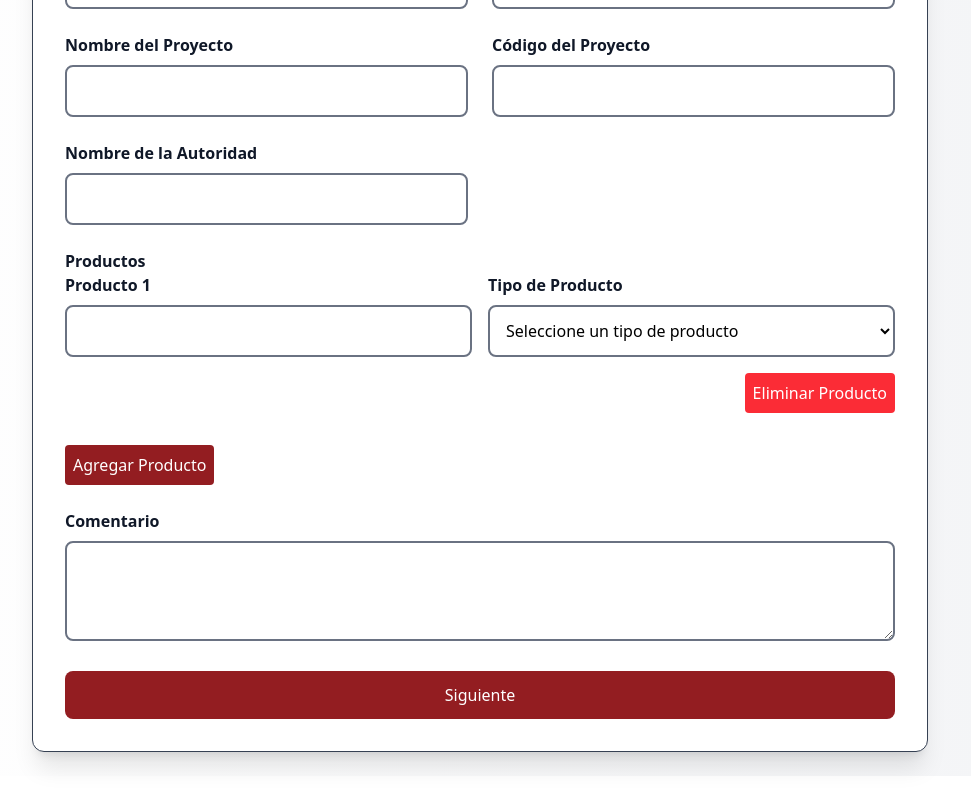
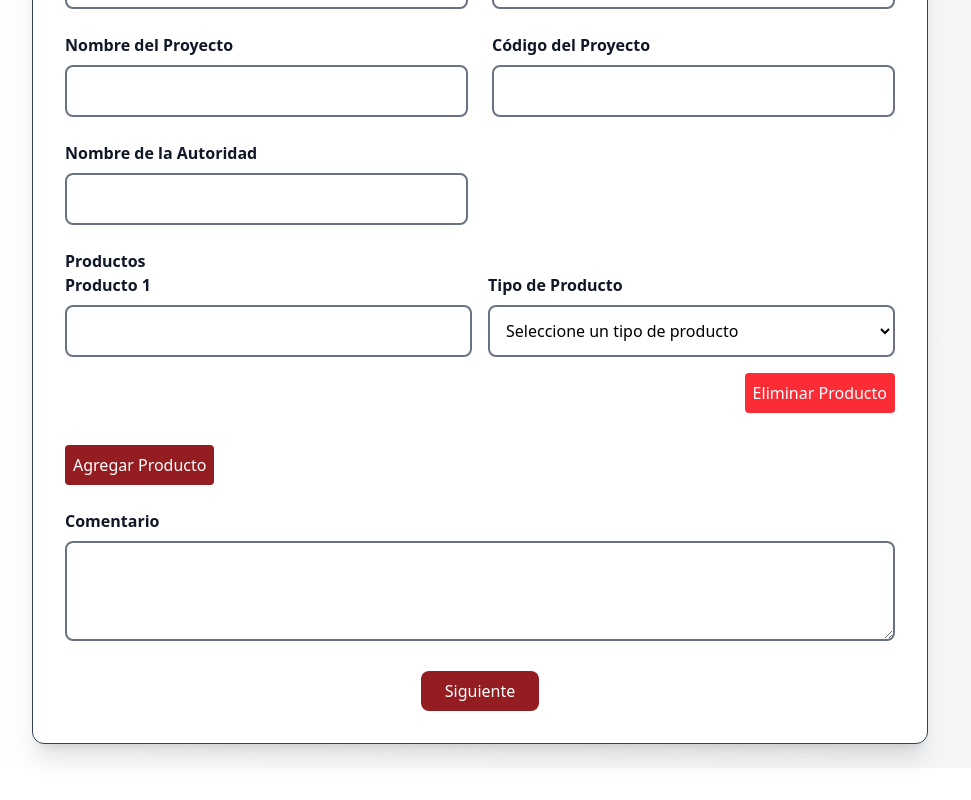
Before and after one commit to Dionisio202/ReporteOffice, a React (Vite) app: page /Formulario3 in a window 1280 px wide. Shown: the part 424-1224 px from the top of the page, without its empty margins (160-1131 px from the left). Built offline with nearby package versions, Linux system fonts and the light colour scheme; no server answers.

Commit message:
cambios en Button para avance de formularios en bonita

```diff
--- a/src/components/formularios/components/EmailInput.tsx
+++ b/src/components/formularios/components/EmailInput.tsx
@@ -117,7 +117,7 @@ export function EmailInput() {
       {/* Botón "Siguiente" al final, centrado */}
       <div className="flex justify-center mt-6">
         <Button
-          className="bg-blue-600 text-white rounded-lg px-6 py-2 hover:bg-blue-700 transition-colors duration-200"
+          className="bg-[#931D21] text-white rounded-lg px-6 py-2 hover:bg-blue-700 transition-colors duration-200"
           onClick={handleNext}
         >
           Siguiente
--- a/src/components/formularios/formulario3.tsx
+++ b/src/components/formularios/formulario3.tsx
@@ -1,7 +1,7 @@
 import { useState } from "react";
 import UploadFile from "./components/UploadFile";
 import BonitaUtilities from "../bonita/bonita-utilities.js";
-
+import Button from "../UI/button.js";
 export default function UploadForm() {
   const [memoCode, setMemoCode] = useState("");
   const [productos, setProductos] = useState<
@@ -50,7 +50,11 @@ export default function UploadForm() {
 
     console.log("Datos enviados:", jsonData);
   };
-
+  const handleNext = () => {
+    alert("Avanzando a la siguiente página...");
+    bonita.changeTask();
+    // Aquí puedes agregar la lógica para navegar a otra página
+  };
   return (
     <div className="flex flex-col items-center p-6 bg-gradient-to-r to-gray-100 min-h-screen">
       <form
@@ -241,12 +245,14 @@ export default function UploadForm() {
           ></textarea>
         </div>
 
-        <button
-          type="submit"
-          className="w-full bg-[#931D21] text-white p-3 rounded-lg hover:bg-gray-900 transition duration-300"
-        >
-          Siguiente
-        </button>
+        <div className="flex justify-center mt-6">
+          <Button
+            className="bg-[#931D21] text-white rounded-lg px-6 py-2 hover:bg-blue-700 transition-colors duration-200"
+            onClick={handleNext}
+          >
+            Siguiente
+          </Button>
+        </div>
       </form>
     </div>
   );
```
